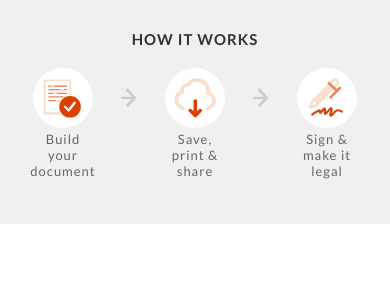
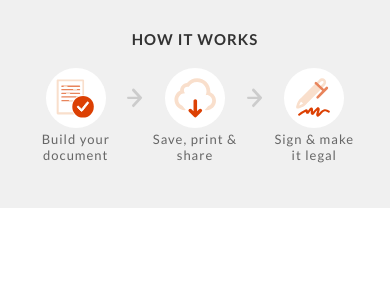
Before and after one commit to Safarali/rocketstyle, a PHP site: page /index.html in a window 390 px wide. Shown: the top 300 px of the page. Run offline with PHP 8.4, Linux system fonts and the light colour scheme.

Commit message:
Improve: Give arrow column less %

```diff
--- a/mquery.css
+++ b/mquery.css
@@ -48,6 +48,7 @@
   .main__col--mobile-only {
     display: flex;
     justify-content: center;
+    width: 10%;
   }
   /* Arrow  Icon */
 
```
